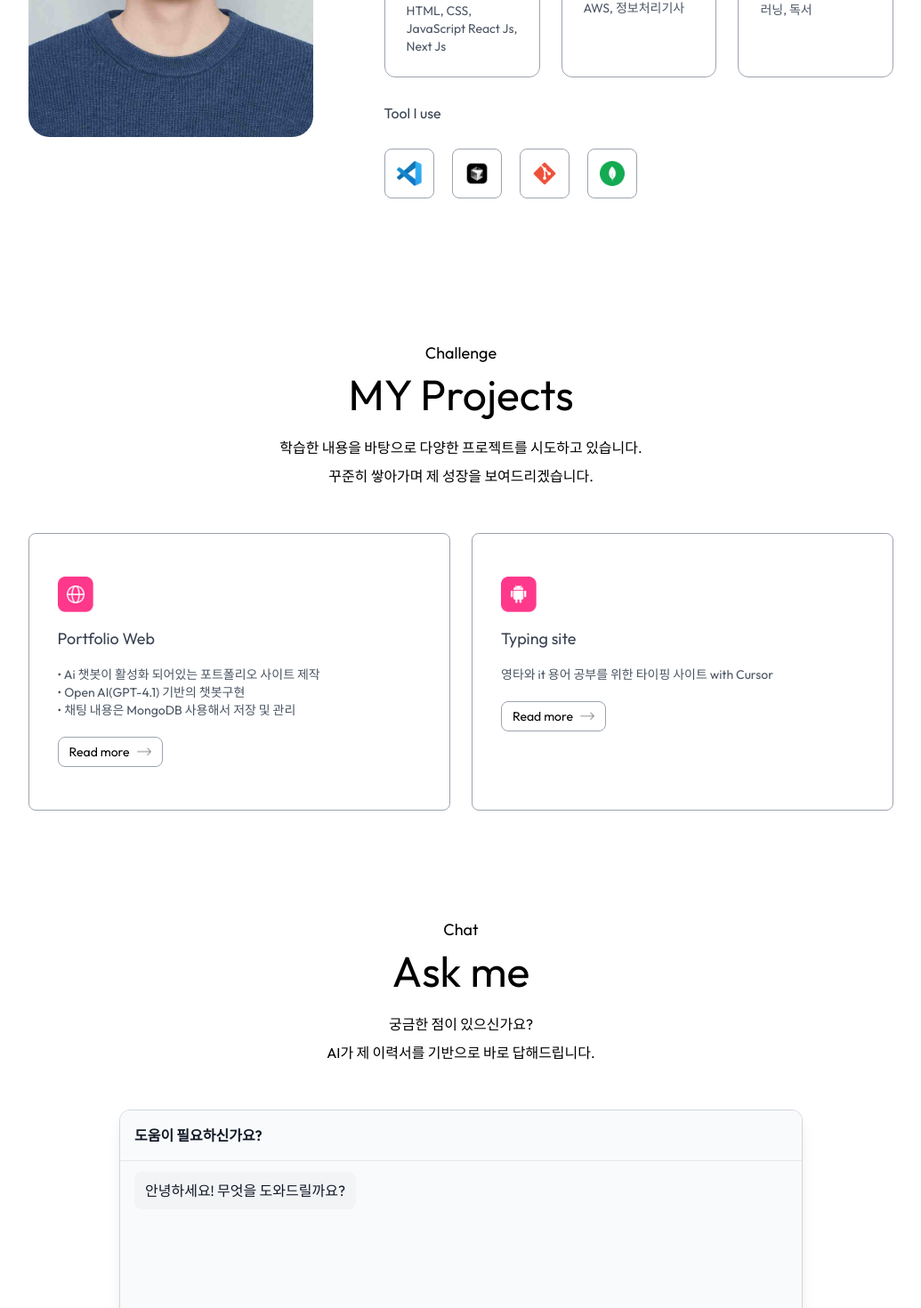
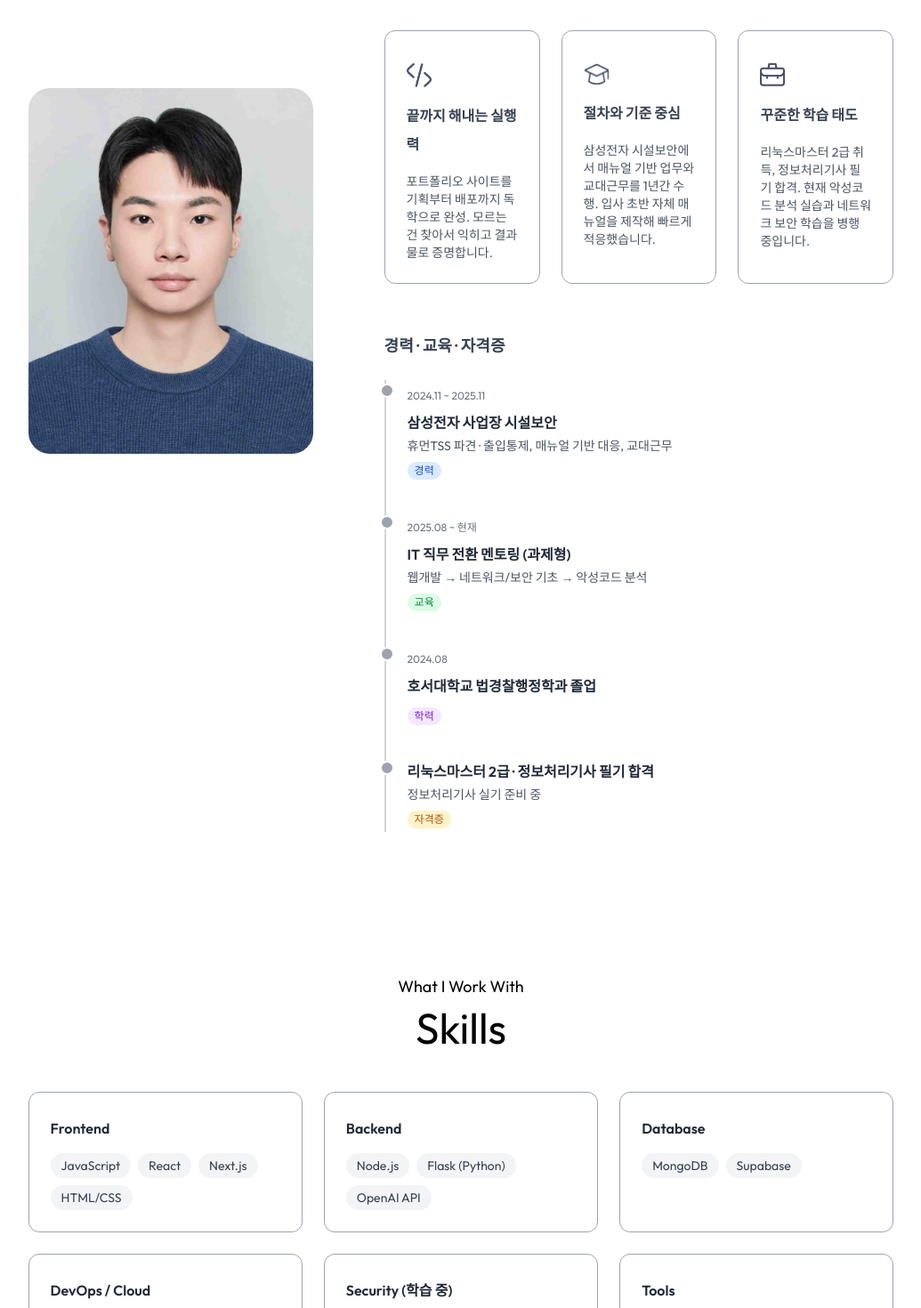
Before and after one commit to kys980819/portfolio, a Next.js app: page / in a window 1280 px wide. Shown: the part 1330-2800 px from the top of the page at 89% size, without its empty margins (122-1157 px from the left). Built offline with nearby package versions, Linux system fonts and the light colour scheme; a web font is replaced by a local one.

Commit message:
1차 콘텐츠 개선: Hero, About, Skills, Projects, Footer

```diff
--- a/app/components/About.jsx
+++ b/app/components/About.jsx
@@ -1,4 +1,4 @@
-import { assets, infoList, toolsData } from '@/assets/assets'
+import { assets, infoList } from '@/assets/assets'
 import Image from 'next/image'
 import React from 'react'
 
@@ -10,16 +10,18 @@ const About = () => {
 
       <div className='flex w-full flex-col lg:flex-row items-center justify-center gap-20 my-20'>
         <div className='w-64 sm:w-80 rounded-3xl max-w-none'>
-            <Image src={assets.profile_kys_img} alt='user' className='w-full rounded-3xl'/>
+            <Image src={assets.profile_kys_img} alt='김윤성 프로필 사진' className='w-full rounded-3xl'/>
         </div>
         <div className='flex-1 flex flex-col items-center lg:items-start'>
             <p className='mb-10 max-w-2xl'>
-            안녕하세요, 경찰행정학을 전공했지만 오래전부터 IT에 관심을 가져온 김윤성입니다.
-            컴퓨터에 문제가 생겼을 때 직접 해결하는 과정이 멋지고 의미 있다고 느껴 도전하게 되었습니다.
-            새로운 기술과 프로그램을 빠르게 배우고 활용하는 것을 좋아하며, 문제가 생기면 직접 해결하려는 태도를 강점으로 삼고 있습니다.
-            앞으로는 QA와 클라우드 분야에서 꾸준히 배우고 기여할 수 있는 엔지니어로 성장하고 싶습니다.
+              법경찰행정학과를 졸업하고 삼성전자 사업장에서 1년간 시설보안 업무를 수행했습니다.
+              현장에서 절차 준수와 매뉴얼 기반 업무의 중요성을 체감하면서, 물리 보안을 넘어 정보보안과 IT 분야로 관심이 확장되었습니다.
+              <br/><br/>
+              비전공자였지만 멘토링 기반 과제형 학습을 통해 포트폴리오 사이트를 직접 기획·구현·배포했고,
+              현재는 네트워크·보안 기초와 악성코드 분석 실습을 병행하며 보안관제 직무 전환을 준비하고 있습니다.
+              <br/><br/>
+              저의 강점은 새로운 기술 앞에서 멈추지 않고, 검색하고 시도하고 기록하면서 결과물을 완성하는 실행력입니다.
             </p>
-            {/*About me에서 언어, 학력, 프로젝트 수정 할떄 여기 참고 assets.js 파일에서 수정  */}
             <ul className='grid grid-cols-1 sm:grid-cols-3 gap-6 max-w-2xl'>
                 {infoList.map(({icon, iconDark, title, description}, index)=>(
                     <li  className='border-[0.5px] border-gray-400 rounded-xl p-6 cursor-pointer hover:bg-amber-50
@@ -42,17 +44,42 @@ const About = () => {
                 ))}
             </ul>
 
-                <h4 className='my-6 text-gray-700 dark:text-white'>Tool I use</h4>
+            <div className='mt-14 max-w-2xl w-full'>
+              <h4 className='text-lg font-semibold text-gray-700 dark:text-white mb-6'>경력 · 교육 · 자격증</h4>
+              <div className='relative border-l-2 border-gray-300 dark:border-darkBorder pl-6 space-y-8'>
 
-                <ul className='flex items-center gap-3 sm:gap-5'>
-                    {toolsData.map((tool,index)=>(
-                       <li className='flex items-center justify-center w-12 sm:w-14 aspect-square border
-                        border-gray-400 rounded-lg cursor-pointer hover:-translate-y-1 duration-500'
-                       key={index}>
-                            <Image src={tool} alt='Tool' className='w-5 sm:w-7'/>
-                       </li>
-                    ))}
-                </ul>
+                <div className='relative'>
+                  <span className='absolute -left-[31px] top-1 w-4 h-4 rounded-full bg-gray-400 dark:bg-darkFocus border-2 border-white dark:border-darkTheme'></span>
+                  <span className='text-xs text-gray-500 dark:text-gray-400'>2024.11 ~ 2025.11</span>
+                  <h5 className='font-semibold text-gray-800 dark:text-white'>삼성전자 사업장 시설보안</h5>
+                  <p className='text-sm text-gray-600 dark:text-gray-300'>휴먼TSS 파견 · 출입통제, 매뉴얼 기반 대응, 교대근무</p>
+                  <span className='inline-block mt-1 text-xs px-2 py-0.5 rounded-full bg-blue-100 text-blue-700 dark:bg-blue-900/30 dark:text-blue-300'>경력</span>
+                </div>
+
+                <div className='relative'>
+                  <span className='absolute -left-[31px] top-1 w-4 h-4 rounded-full bg-gray-400 dark:bg-darkFocus border-2 border-white dark:border-darkTheme'></span>
+                  <span className='text-xs text-gray-500 dark:text-gray-400'>2025.08 ~ 현재</span>
+                  <h5 className='font-semibold text-gray-800 dark:text-white'>IT 직무 전환 멘토링 (과제형)</h5>
+                  <p className='text-sm text-gray-600 dark:text-gray-300'>웹개발 → 네트워크/보안 기초 → 악성코드 분석</p>
+                  <span className='inline-block mt-1 text-xs px-2 py-0.5 rounded-full bg-green-100 text-green-700 dark:bg-green-900/30 dark:text-green-300'>교육</span>
+                </div>
+
+                <div className='relative'>
+                  <span className='absolute -left-[31px] top-1 w-4 h-4 rounded-full bg-gray-400 dark:bg-darkFocus border-2 border-white dark:border-darkTheme'></span>
+                  <span className='text-xs text-gray-500 dark:text-gray-400'>2024.08</span>
+                  <h5 className='font-semibold text-gray-800 dark:text-white'>호서대학교 법경찰행정학과 졸업</h5>
+                  <span className='inline-block mt-1 text-xs px-2 py-0.5 rounded-full bg-purple-100 text-purple-700 dark:bg-purple-900/30 dark:text-purple-300'>학력</span>
+                </div>
+
+                <div className='relative'>
+                  <span className='absolute -left-[31px] top-1 w-4 h-4 rounded-full bg-gray-400 dark:bg-darkFocus border-2 border-white dark:border-darkTheme'></span>
+                  <h5 className='font-semibold text-gray-800 dark:text-white'>리눅스마스터 2급 · 정보처리기사 필기 합격</h5>
+                  <p className='text-sm text-gray-600 dark:text-gray-300'>정보처리기사 실기 준비 중</p>
+                  <span className='inline-block mt-1 text-xs px-2 py-0.5 rounded-full bg-amber-100 text-amber-700 dark:bg-amber-900/30 dark:text-amber-300'>자격증</span>
+                </div>
+
+              </div>
+            </div>
         </div>
       </div>
     </div>
--- a/app/components/Footer.jsx
+++ b/app/components/Footer.jsx
@@ -7,18 +7,20 @@ const Footer = () => {
     <div className='mt-20'>
       <div className='text-center'>
         {/* 라이트/다크 로고 자동 전환 */}
-        <Image src={assets.logo} alt='' className='w-36 mx-auto mb-2 dark:hidden' />
-        <Image src={assets.logo_dark} alt='' className='w-36 mx-auto mb-2 hidden dark:block' />
+        <Image src={assets.logo} alt='KYS Portfolio 로고' className='w-36 mx-auto mb-2 dark:hidden' />
+        <Image src={assets.logo_dark} alt='KYS Portfolio 로고' className='w-36 mx-auto mb-2 hidden dark:block' />
         <div className='w-max flex items-center gap-2 mx-auto'>
-            <Image src={assets.mail_icon} alt='' className='w-6'/>
+            <Image src={assets.mail_icon} alt='이메일 아이콘' className='w-6 dark:hidden'/>
+            <Image src={assets.mail_icon_dark} alt='이메일 아이콘' className='w-6 hidden dark:block'/>
             kys980819@gmail.com
         </div>
       </div>
 
       <div className='text-center sm:flex items-center justify-between border-t border-gray-400 mx-[10%] mt-12 py-6'>
-        <p> © 2025 Yoonsung. All rights reserved.</p>
+        <p> © 2025 Yunsung Kim. All rights reserved.</p>
         <ul className='flex items-center gap-10 justify-center mt-4 sm:mt-0'>
-            <li><a  target='-blank' href="#" aria-label="Instagram 열기(새 탭)">Instagram</a></li>
+            <li><a target='_blank' rel='noopener noreferrer' href='https://github.com/kys980819' aria-label='GitHub 열기(새 탭)'>GitHub</a></li>
+            <li><a target='_blank' rel='noopener noreferrer' href='https://velog.io/@kys980819' aria-label='블로그 열기(새 탭)'>Blog</a></li>
         </ul>
       </div>
     </div>
--- a/app/components/Header.jsx
+++ b/app/components/Header.jsx
@@ -6,17 +6,17 @@ const Header = () => {
   return (
     <div className='w-11/12 max-w-3xl text-center mx-auto h-screen flex flex-col items-center justify-center gap-4'>
       <div>
-       <Image src={assets.profile_kys_img} alt='' className='rounded-full w-32'/>
+       <Image src={assets.profile_kys_img} alt='김윤성 프로필 사진' className='rounded-full w-32'/>
       </div>
-      <h3 className='flex items-end gap-2 text-x1 md:text-2x1 md-3'>
-        안녕하세요 저는 김윤성 입니다 <Image src={assets.hand_icon} alt='' className='w-6'/> </h3>
-      <h1 className='text-3xl sm:text-6xl lg:text-[66px]'> 한국에서 it 공부중입니다</h1>
+      <h3 className='flex items-end gap-2 text-xl md:text-2xl mb-3'>
+        안녕하세요, 김윤성입니다 <Image src={assets.hand_icon} alt='인사 아이콘' className='w-6'/> </h3>
+      <h1 className='text-3xl sm:text-6xl lg:text-[66px]'> 신입 보안 엔지니어</h1>
       <p className='max-w-2xl mx-auto'>
-        현재는 웹개발을 기반으로 it 기초 공부중입니다. <br/> 앞으로 클라우드, 정보보안 분야에 대해서 공부 할 예정입니다. </p>
+        시설보안 현장에서 검증된 실행력과 꾸준한 IT 학습으로,<br/>모르면 찾아서 익히고 끝까지 만들어내는 사람입니다. </p>
       <div className='flex flex-col sm:flex-row items-center gap-4 mt-4'>
-        <a href="#sample-resume.pdf" download aria-label="이력서 다운로드" className='px-10 py-3 border rounded-full
+        <a href="/sample-resume.pdf" download aria-label="이력서 다운로드" className='px-10 py-3 border rounded-full
          border-gray-500 flex items-center gap-2 bg-white dark:text-black'>
-        My Resume <Image src={assets.download_icon} alt='' className='w-4'/></a>
+        My Resume <Image src={assets.download_icon} alt='다운로드 아이콘' className='w-4'/></a>
       </div>
     </div>
   )
--- a/app/components/Navbar.jsx
+++ b/app/components/Navbar.jsx
@@ -62,6 +62,7 @@ const Navbar = () => {
         rounded-full px-12 py-3 ${isScroll ? "" : "bg-white shadow-sm bg-opacity-50 dark:border dark:border-white/50 dark:bg-transparent"} `}>
           <li><a href="#top">Home</a></li>
           <li><a href="#about">About me</a></li>
+          <li><a href="#skills">Skills</a></li>
           <li><a href="#projects">Projects</a></li>
           <li><a href="#chat">Chat</a></li>
         </ul>
@@ -88,6 +89,7 @@ const Navbar = () => {
 
           <li><a onClick={closeMenu} href="#top">Home</a></li>
           <li><a onClick={closeMenu} href="#about">About me</a></li>
+          <li><a onClick={closeMenu} href="#skills">Skills</a></li>
           <li><a onClick={closeMenu} href="#projects">Projects</a></li>
           <li><a onClick={closeMenu} href="#chat">Chat</a></li>
         </ul>
--- a/app/components/Projects.jsx
+++ b/app/components/Projects.jsx
@@ -11,21 +11,52 @@ const Projects = () => {
         <p className='text-center max-w-2xl mx-auto mt-5 mb-12'>
         학습한 내용을 바탕으로 다양한 프로젝트를 시도하고 있습니다.<br/> 꾸준히 쌓아가며 제 성장을 보여드리겠습니다.
         </p>
-            <div className='grid grid-cols-auto gap-6 my-10'>
-                {serviceData.map(({icon, title, description, link}, index)=>(
+            <div className='grid grid-cols-1 md:grid-cols-2 gap-6 my-10 max-w-5xl mx-auto'>
+                {serviceData.map(({icon, title, description, period, techStack, highlights, troubleshooting, link}, index)=>(
                     <div key={index}
-                    className='border border-gray-400 rounded-lg px-8 py-12 hover:shadow-black
-                    cursor-pointer hover:bg-lightHover hover:-translate-y-1 duration-500
-                     dark:hover:bg-darkHover dark:hover:shadow-white'>
+                    className='border border-gray-400 rounded-lg px-8 py-10 dark:border-darkBorder'>
                         <Image src={icon} alt='' className='w-10'/>
-                        <h3 className='text-lg my-4 text-gray-700 dark:text-white'>{title}</h3>
-                        <p className='text-sm text-gray-600 leading-5 dark:text-white/80 whitespace-pre-line'>
-                            {description}
-                        </p>
-                        <a href={link} target="_blank" rel="noopener noreferrer" aria-label={`${title} 프로젝트 자세히 보기`} className='inline-flex items-center gap-2 text-sm mt-5 border border-gray-400 rounded-lg px-3 py-1.5 w-fit'>
-                            Read more <Image src={assets.right_arrow} alt='' className='w-4'/>
+                        <h3 className='text-lg my-4 font-semibold text-gray-700 dark:text-white'>{title}</h3>
+                        <p className='text-sm text-gray-600 dark:text-white/80'>{description}</p>
+
+                        {period && (
+                            <p className='text-xs text-gray-500 dark:text-gray-400 mt-3'>기간: {period}</p>
+                        )}
+
+                        {techStack && techStack.length > 0 && (
+                            <div className='flex flex-wrap gap-1.5 mt-3'>
+                                {techStack.map((tech, i) => (
+                                    <span key={i} className='text-xs px-2 py-0.5 rounded-full bg-gray-100 text-gray-600 dark:bg-darkSurface dark:text-gray-300'>
+                                        {tech}
+                                    </span>
+                                ))}
+                            </div>
+                        )}
+
+                        {highlights && highlights.length > 0 && (
+                            <ul className='mt-4 space-y-1'>
+                                {highlights.map((item, i) => (
+                                    <li key={i} className='text-sm text-gray-600 dark:text-white/80 flex items-start gap-2'>
+                                        <span className='text-gray-400 mt-0.5'>•</span>
+                                        <span>{item}</span>
+                                    </li>
+                                ))}
+                            </ul>
+                        )}
+
+                        {troubleshooting && (
+                            <div className='mt-4 p-3 rounded-lg bg-blue-50 dark:bg-blue-900/20 border border-blue-200 dark:border-blue-800/30'>
+                                <p className='text-xs font-semibold text-blue-700 dark:text-blue-300 mb-1'>트러블슈팅</p>
+                                <p className='text-sm text-blue-600 dark:text-blue-200'>{troubleshooting}</p>
+                            </div>
+                        )}
+
+                        <a href={link} target="_blank" rel="noopener noreferrer"
+                            aria-label={`${title} 자세히 보기`}
+                            className='inline-flex items-center gap-2 text-sm mt-5 border border-gray-400 rounded-lg px-3 py-1.5 w-fit dark:border-darkBorder'>
+                            {link.includes('velog') ? '블로그에서 보기' : '사이트 보기'}
+                            <Image src={assets.right_arrow} alt='화살표 아이콘' className='w-4'/>
                         </a>
-
                     </div>
                 ))}
             </div>
--- /dev/null
+++ b/app/components/Skills.jsx
@@ -0,0 +1,58 @@
+import React from 'react'
+
+const skillsData = [
+  {
+    category: 'Frontend',
+    skills: ['JavaScript', 'React', 'Next.js', 'HTML/CSS']
+  },
+  {
+    category: 'Backend',
+    skills: ['Node.js', 'Flask (Python)', 'OpenAI API']
+  },
+  {
+    category: 'Database',
+    skills: ['MongoDB', 'Supabase']
+  },
+  {
+    category: 'DevOps / Cloud',
+    skills: ['AWS EC2', 'Vercel', 'GitHub Actions']
+  },
+  {
+    category: 'Security (학습 중)',
+    skills: ['네트워크 기초 (OSI/TCP/IP)', '보안 장비 (방화벽/IDS/IPS)', '악성코드 분석 (VirusTotal/정적/동적)']
+  },
+  {
+    category: 'Tools',
+    skills: ['Git/GitHub', 'Cursor', 'VS Code', 'Linux/Ubuntu']
+  },
+  {
+    category: 'Currently Learning',
+    skills: ['악성코드 분석 심화', '정보처리기사 실기']
+  }
+]
+
+const Skills = () => {
+  return (
+    <div id='skills' className='w-full px-[12%] py-10 scroll-mt-20'>
+      <h4 className='text-center mb-2 text-lg'>What I Work With</h4>
+      <h2 className='text-center text-5xl'>Skills</h2>
+
+      <div className='grid grid-cols-1 sm:grid-cols-2 lg:grid-cols-3 gap-6 max-w-5xl mx-auto mt-12'>
+        {skillsData.map((group, index) => (
+          <div key={index} className='border border-gray-400 rounded-xl p-6 dark:border-darkBorder'>
+            <h3 className='font-semibold text-gray-800 dark:text-white mb-3'>{group.category}</h3>
+            <div className='flex flex-wrap gap-2'>
+              {group.skills.map((skill, i) => (
+                <span key={i} className='text-sm px-3 py-1 rounded-full bg-gray-100 text-gray-700 dark:bg-darkSurface dark:text-gray-300'>
+                  {skill}
+                </span>
+              ))}
+            </div>
+          </div>
+        ))}
+      </div>
+    </div>
+  )
+}
+
+export default Skills
--- a/app/page.js
+++ b/app/page.js
@@ -1,5 +1,6 @@
 'use client'
 import About from "./components/About";
+import Skills from "./components/Skills";
 import Footer from "./components/Footer";
 import Header from "./components/Header";
 import Navbar from "./components/Navbar";
@@ -12,6 +13,7 @@ export default function Home() {
    <Navbar />
    <Header />
    <About />
+   <Skills />
    <Projects />
    <ChatSection />
    <Footer />
--- a/assets/assets.js
+++ b/assets/assets.js
@@ -98,18 +98,55 @@ export const workData = [
 ]
 
 export const serviceData = [
-    { icon: assets.web_icon, title: 'Portfolio Web', description:
-        '• Ai 챗봇이 활성화 되어있는 포트폴리오 사이트 제작\n• Open AI(GPT-4.1) 기반의 챗봇구현\n• 채팅 내용은 MongoDB 사용해서 저장 및 관리', link: '' },
-    { icon: assets.mobile_icon, title: 'Typing site', description: '영타와 it 용어 공부를 위한 타이핑 사이트 with Cursor', link: 'https://it-typing-game.vercel.app/' },
-    // { icon: assets.ui_icon, title: '', description: '', link: '' },
-    // { icon: assets.graphics_icon, title: '', description: '', link: '' },
-]
+    {
+        icon: assets.web_icon,
+        title: '포트폴리오 사이트 (AI 챗봇 포함)',
+        description: '이력서·자소서 기반으로 대화하는 AI 챗봇이 포함된 개인 포트폴리오 웹사이트',
+        period: '2025.09 ~ 2025.10 (지속 개선 중)',
+        techStack: ['Next.js', 'React', 'MongoDB', 'OpenAI API', 'Vercel', 'AWS EC2'],
+        highlights: [
+            'GPT-4.1 기반 AI 챗봇 구현 (MongoDB로 대화 저장)',
+            '텔레그램 알림 연동',
+            'GitHub Actions CI/CD + 커스텀 도메인·HTTPS',
+        ],
+        troubleshooting: 'Flask 백엔드 → Next.js API 라우트로 마이그레이션하여 프론트·백엔드를 단일 프로젝트로 통합. 배포 구조 단순화와 콜드스타트 제거 달성.',
+        link: 'https://kysportfolio.site'
+    },
+    {
+        icon: assets.code_icon,
+        title: '악성코드 분석 실습',
+        description: '정적·동적 분석 도구를 활용한 악성코드 샘플 분석 실습',
+        period: '2025.10 ~ 진행 중',
+        techStack: ['VirusTotal', '정적 분석', '동적 분석'],
+        highlights: [
+            '실제 악성코드 샘플 1개 분석 완료',
+            '분석 흐름(수집→정적→동적→보고) 체득',
+            '학습 내용 벨로그에 발행',
+        ],
+        troubleshooting: '',
+        link: 'https://velog.io/@kys980819'
+    }
+];
 
 export const infoList = [
-    { icon: assets.code_icon, iconDark: assets.code_icon_dark, title: 'Skills', description: 'HTML, CSS, JavaScript React Js, Next Js' },
-    { icon: assets.edu_icon, iconDark: assets.edu_icon_dark, title: 'Learning', description: 'AWS, 정보처리기사'},
-    { icon: assets.project_icon, iconDark: assets.project_icon_dark, title: 'Hobbies', description:
-        '러닝, 독서' }
+    {
+        icon: assets.code_icon,
+        iconDark: assets.code_icon_dark,
+        title: '끝까지 해내는 실행력',
+        description: '포트폴리오 사이트를 기획부터 배포까지 독학으로 완성. 모르는 건 찾아서 익히고 결과물로 증명합니다.'
+    },
+    {
+        icon: assets.edu_icon,
+        iconDark: assets.edu_icon_dark,
+        title: '절차와 기준 중심',
+        description: '삼성전자 시설보안에서 매뉴얼 기반 업무와 교대근무를 1년간 수행. 입사 초반 자체 매뉴얼을 제작해 빠르게 적응했습니다.'
+    },
+    {
+        icon: assets.project_icon,
+        iconDark: assets.project_icon_dark,
+        title: '꾸준한 학습 태도',
+        description: '리눅스마스터 2급 취득, 정보처리기사 필기 합격. 현재 악성코드 분석 실습과 네트워크 보안 학습을 병행 중입니다.'
+    }
 ];
 
 export const toolsData = [
```
